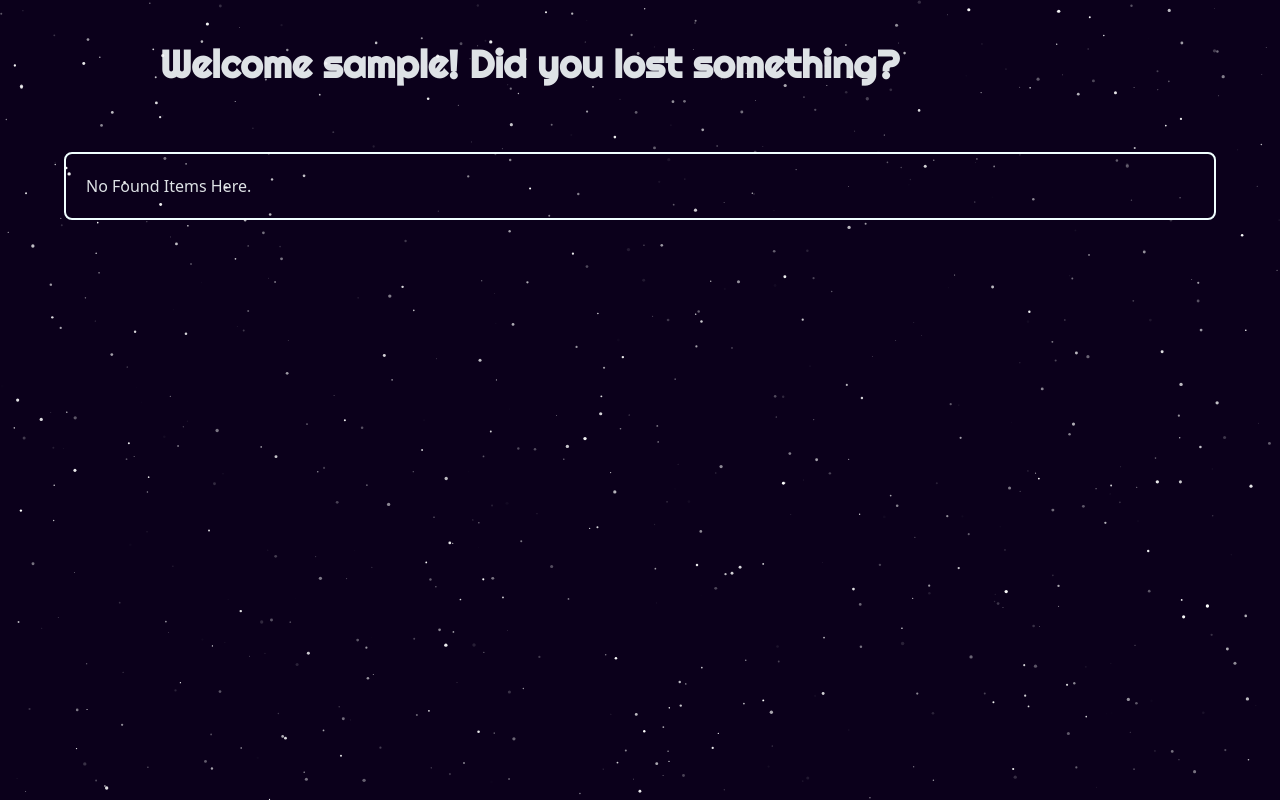
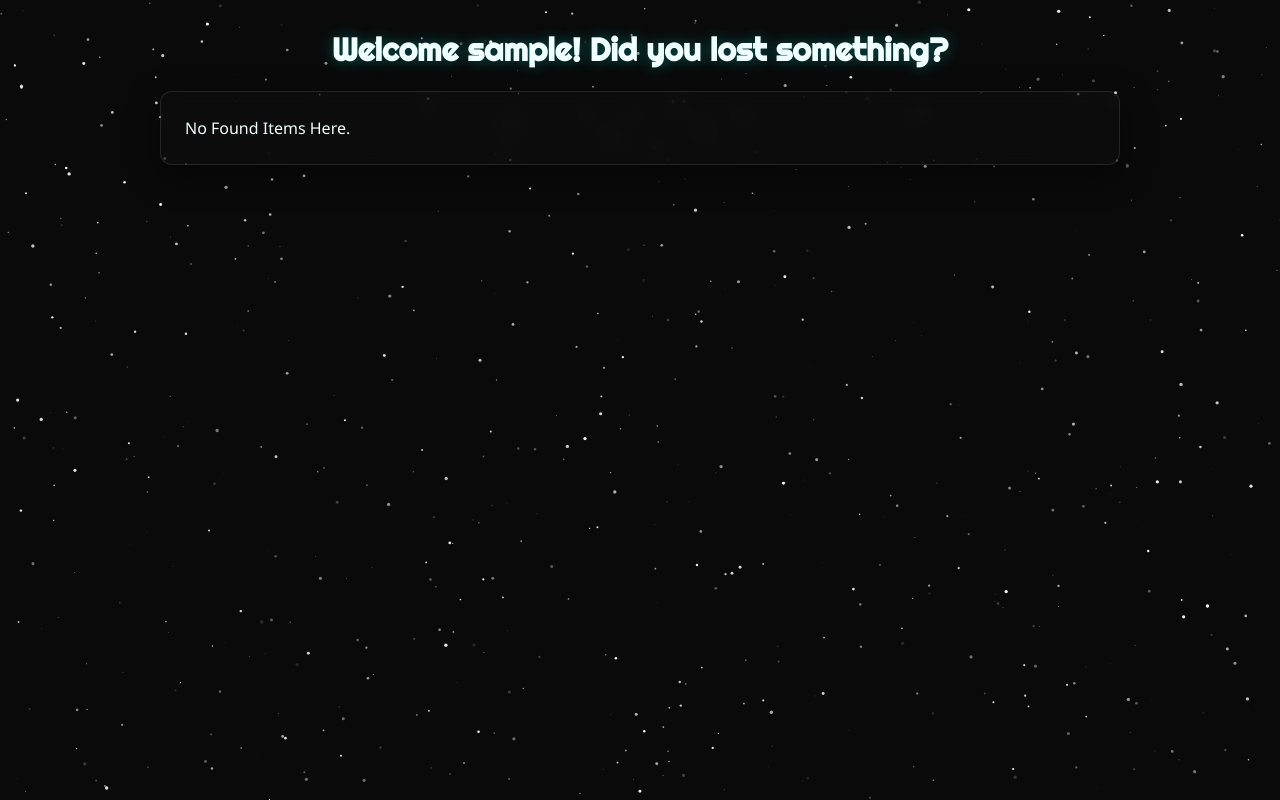
Before and after one commit to Adam-BH/projet-web-gl21-chabiba, a PHP site: the page made by pages/lost&found/lost&found.php in a window 1280 px wide. Run offline with PHP 8.4, Linux system fonts and the light colour scheme; the visitor is signed in with stand-in values (Sample User, id 1); data that the repository does not hold is empty; some libraries are stand-ins or nearby versions.

Commit message:
feat: enhance lost & found design

```diff
--- a/css/pages/l&f.css
+++ b/css/pages/l&f.css
@@ -1,12 +1,143 @@
 @import url('../style.css');
+
+:root {
+    --cyan: #00ffff;
+    --azure: #f0ffff;
+    --card-radius: 8px;
+    --frame-radius: 12px;
+    --border-cyan-dim: rgba(240, 255, 255, 0.1);
+    --border-cyan-hover: rgba(0, 255, 255, 0.3);
+    --bg-card: #121212;
+    --bg-body: #0a0a0a;
+}
+
+* {
+    margin: 0;
+    padding: 0;
+    box-sizing: border-box;
+}
+
+body {
+    background-color: var(--bg-body);
+    color: var(--azure);
+    font-family: 'Segoe UI', Roboto, Helvetica, Arial, sans-serif;
+    line-height: 1.5;
+    overflow-x: hidden;
+}
+
 .hero-title {
-    font:bolder clamp(27px,3vw,90px) 'Righteous',sans-serif;
-    padding-top: 5vh;
+    font-family: 'Righteous', sans-serif;
+    font-size: clamp(20px, 2.5vw, 32px);
+    font-weight: 700;
+    line-height: 1.1;
+    padding-top: 2rem;
+    margin-bottom: 1.5rem;
+    text-align: center;
+    color: var(--azure);
+    text-shadow: 0 0 15px rgba(0, 255, 255, 0.3);
+}
+
+.hero-title span {
+    display: block;
+    font-size: 0.5em;
+    opacity: 0.7;
+    font-weight: 400;
 }
 
 .frame {
-    border: 2px solid azure;
-    padding: 20px;
-    border-radius: 8px;
-    margin: 5vw;
+    border: 1px solid var(--border-cyan-dim);
+    padding: 1.5rem;
+    margin: 1rem auto 3rem auto;
+    width: 75%;
+    background: rgba(255, 255, 255, 0.01);
+    backdrop-filter: blur(10px);
+    border-radius: var(--frame-radius);
+    box-shadow: 0 10px 30px rgba(0, 0, 0, 0.5);
 }
+
+.posts-wrapper {
+    display: grid;
+    grid-template-columns: repeat(auto-fill, 250px);
+    gap: 2rem;
+    justify-content: start;
+    width: 100%;
+}
+
+.post-card {
+    width: 18vw;
+    height: 1050px;
+    flex-shrink: 0;
+    display: flex;
+    flex-direction: column;
+    background: var(--bg-card);
+    border: 1px solid var(--border-cyan-dim);
+    border-radius: var(--card-radius);
+    overflow: hidden;
+    transition: transform 0.2s ease, border-color 0.2s ease, box-shadow 0.2s ease;
+    height: 100%;
+}
+
+.post-card:hover {
+    transform: translateY(-5px);
+    border-color: var(--border-cyan-hover);
+    box-shadow: 0 8px 20px rgba(0, 255, 255, 0.15);
+}
+
+.post-card img {
+    width: 100%;
+    height: 160px;
+    object-fit: cover;
+    filter: brightness(0.85);
+    border-bottom: 1px solid var(--border-cyan-dim);
+    transition: filter 0.3s ease;
+}
+
+.post-card:hover img {
+    filter: brightness(1);
+}
+
+.post-card img {
+    height: 150px;
+    width: 100%;
+    object-fit: cover;
+}
+
+.post-content {
+    overflow: hidden;
+    display: flex;
+    flex-direction: column;
+    flex: 1;
+}
+
+.item {
+    font-family: 'Righteous', sans-serif;
+    font-size: 0.85rem;
+    color: var(--cyan);
+    text-transform: uppercase;
+    letter-spacing: 0.05em;
+    margin-bottom: 0.2rem;
+}
+
+.place, .date {
+    font-size: 0.8rem;
+    color: #b0b0b0;
+    display: flex;
+    align-items: center;
+}
+
+.phone {
+    margin-top: auto;
+    padding-top: 12px;
+    font-size: 0.85rem;
+    font-weight: 600;
+    color: var(--azure);
+    border-top: 1px solid rgba(255, 255, 255, 0.05);
+}
+
+.text-center { text-align: center; }
+
+@media (max-width: 480px) {
+    .posts-wrapper {
+        grid-template-columns: 1fr;
+    }
+}
--- a/pages/lost&found/itemlist.php
+++ b/pages/lost&found/itemlist.php
@@ -3,10 +3,6 @@ require_once '../autoloader.php';
 
 $postRepository = new PostRepository();
 $posts = $postRepository->findAll();
-
-// REMOVE THESE TWO LINES once you see that data exists in the dump:
-// var_dump($posts);
-// die();
 
 if (!$posts || count($posts) === 0) {
     echo 'No Found Items Here.';
@@ -18,7 +14,7 @@ if (!$posts || count($posts) === 0) {
             ?>
 
             <img src="<?= htmlspecialchars($photoPath) ?>" alt="Item Picture">
-
+            <div class="post-content">
                 <div class="post-content">
                     <div class="item">
                         Item: <?= htmlspecialchars(strtoupper($post->item)) ?>
@@ -34,5 +30,6 @@ if (!$posts || count($posts) === 0) {
                     </div>
                 </div>
             </div>
+        </div>
     <?php endforeach;
 } ?>
--- a/pages/lost&found/lost&found.php
+++ b/pages/lost&found/lost&found.php
@@ -1,5 +1,5 @@
 <?php session_start();
-$name = isset($_SESSION["user"]) ? $_SESSION["user"] :"";
+$name = isset($_SESSION["user"]) ? $_SESSION["user"] : "";
 ?>
 <!doctype html>
 <html lang="en" data-bs-theme="dark">
@@ -16,7 +16,9 @@ $name = isset($_SESSION["user"]) ? $_SESSION["user"] :"";
     <canvas id="starCanvas" style="position:fixed;inset:0;z-index:0;pointer-events:none;"></canvas>
     <div class="hero-title">Welcome <?= htmlspecialchars($name) ?>! Did you lost something?</div>
     <div class="frame">
-        <?php include_once "itemlist.php";?>
+        <div class="posts-wrapper">
+            <?php include_once "itemlist.php"; ?>
+        </div>
     </div>
     <script src="../../js/l&f.js"></script>
     <script src="../../js/main.js"></script>
```
Lines whose indentation alone changed are shown as unchanged.
